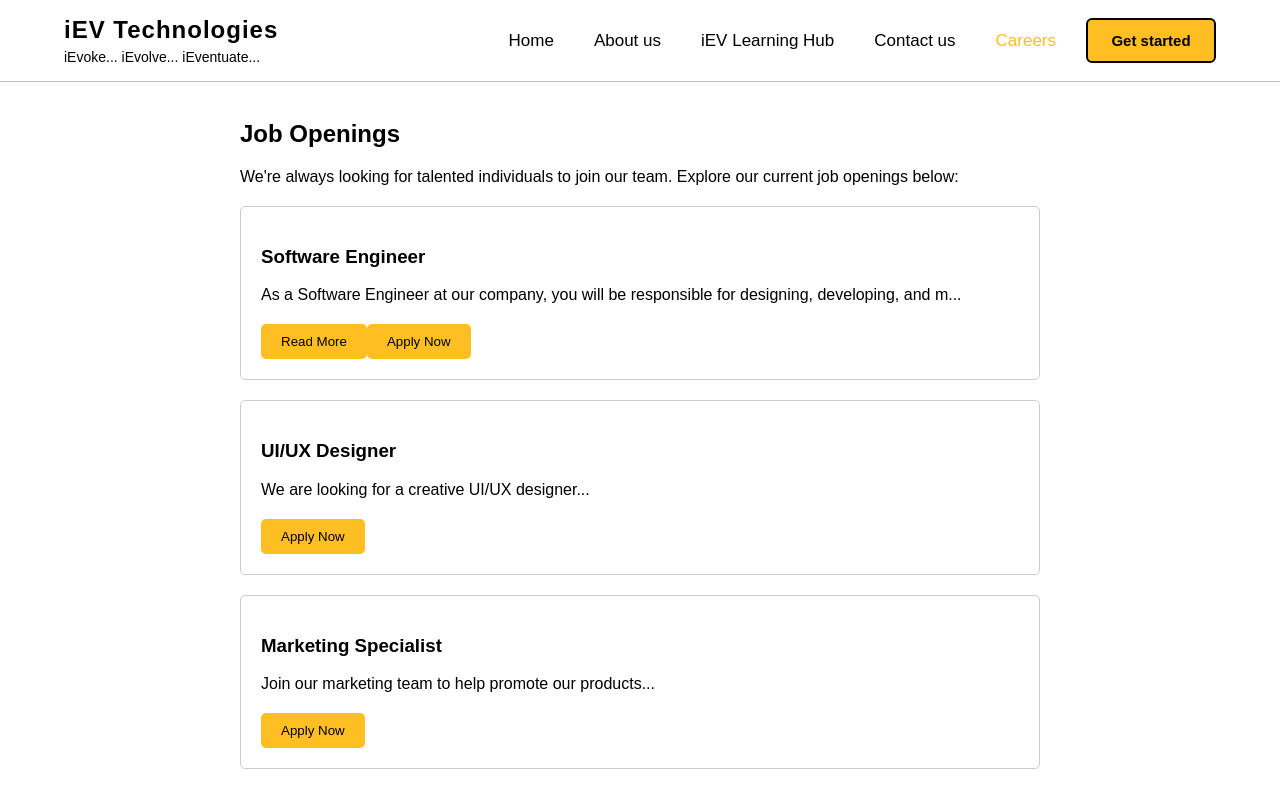
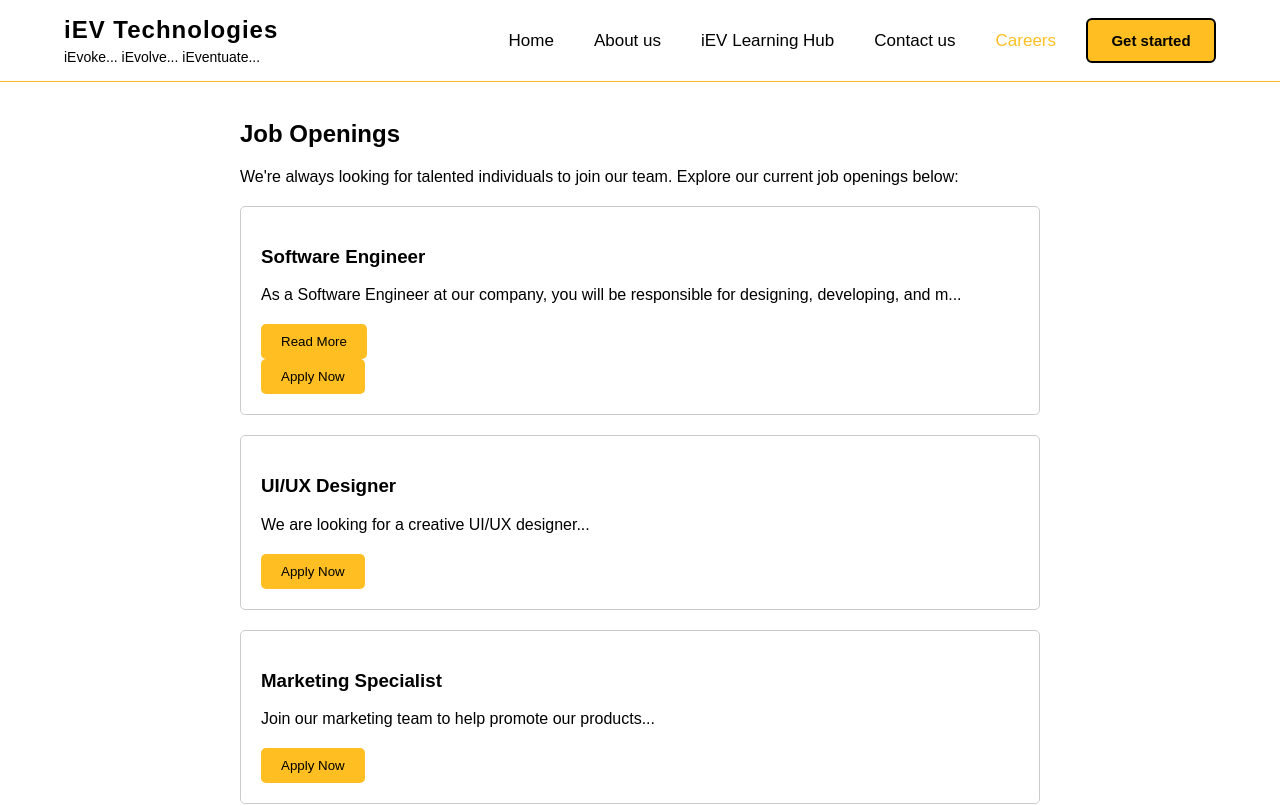
Before and after one commit to iev21/iev-frontend, an Angular app: page /careers in a window 1280 px wide. Shown: the top 806 px of the page. Built offline with nearby package versions, Linux system fonts and the light colour scheme.

Commit message:
Update careers.component.html

```diff
--- a/src/app/careers/careers.component.html
+++ b/src/app/careers/careers.component.html
@@ -8,13 +8,16 @@
             <h3>{{ job.title }}</h3>
             <p *ngIf="!job.showFullDescription">{{ job.description | slice:0:100 }}{{ job.description.length > 100 ? '...' : '' }}</p>
             <p *ngIf="job.showFullDescription">{{ job.description }}</p>
-            <span *ngIf="job.description.length > 100">
+            <div *ngIf="job.description.length > 100">
                 <button (click)="toggleDescription(job)">Read More</button>
-            </span>
-            <button (click)="openApplicationModal(job)">Apply Now</button>
+            </div>
+            <div>
+                <button (click)="openApplicationModal(job)">Apply Now</button>
+            </div>
         </li>
     </ul>
 </div>
+
 
 
 <!-- Modal for application form -->
```
